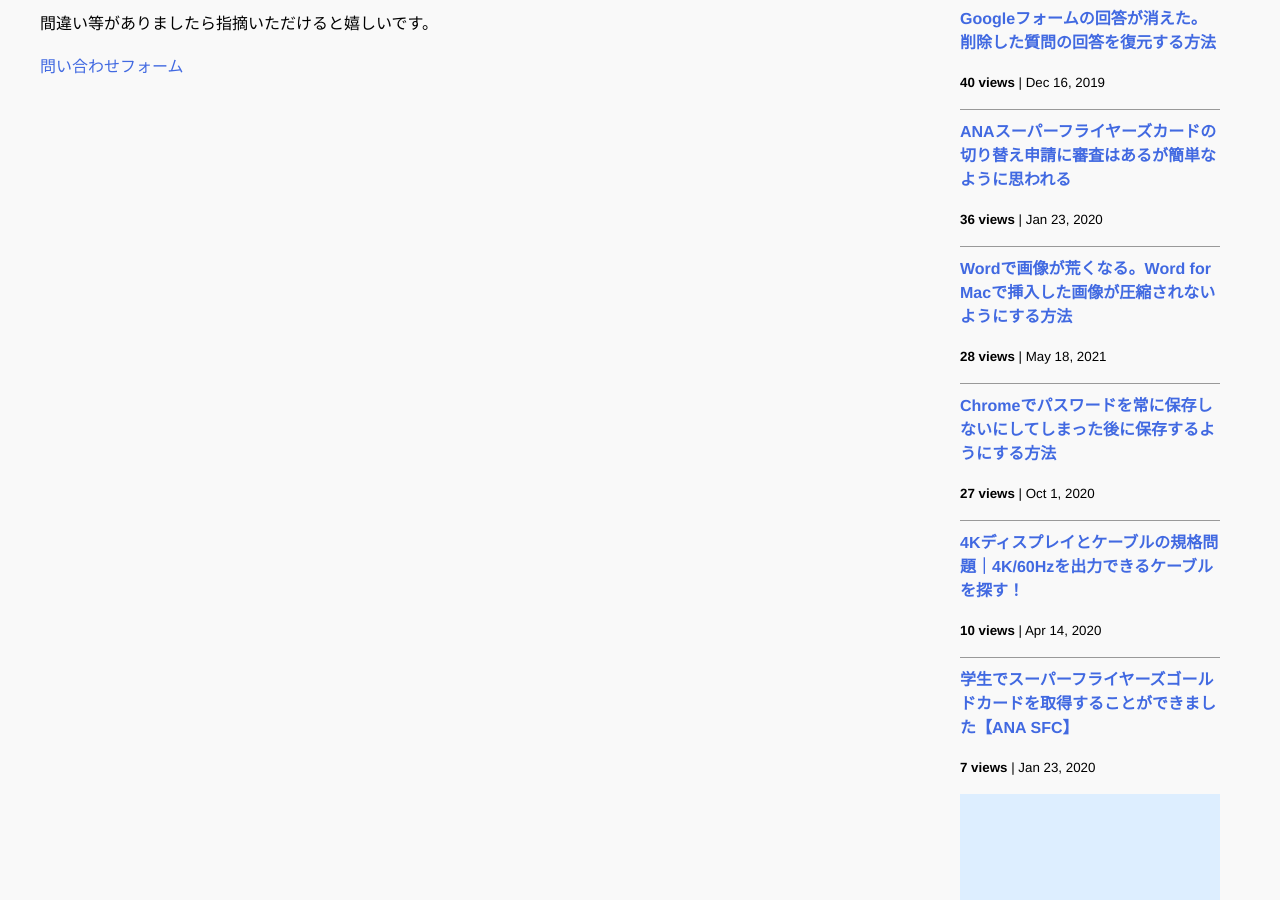
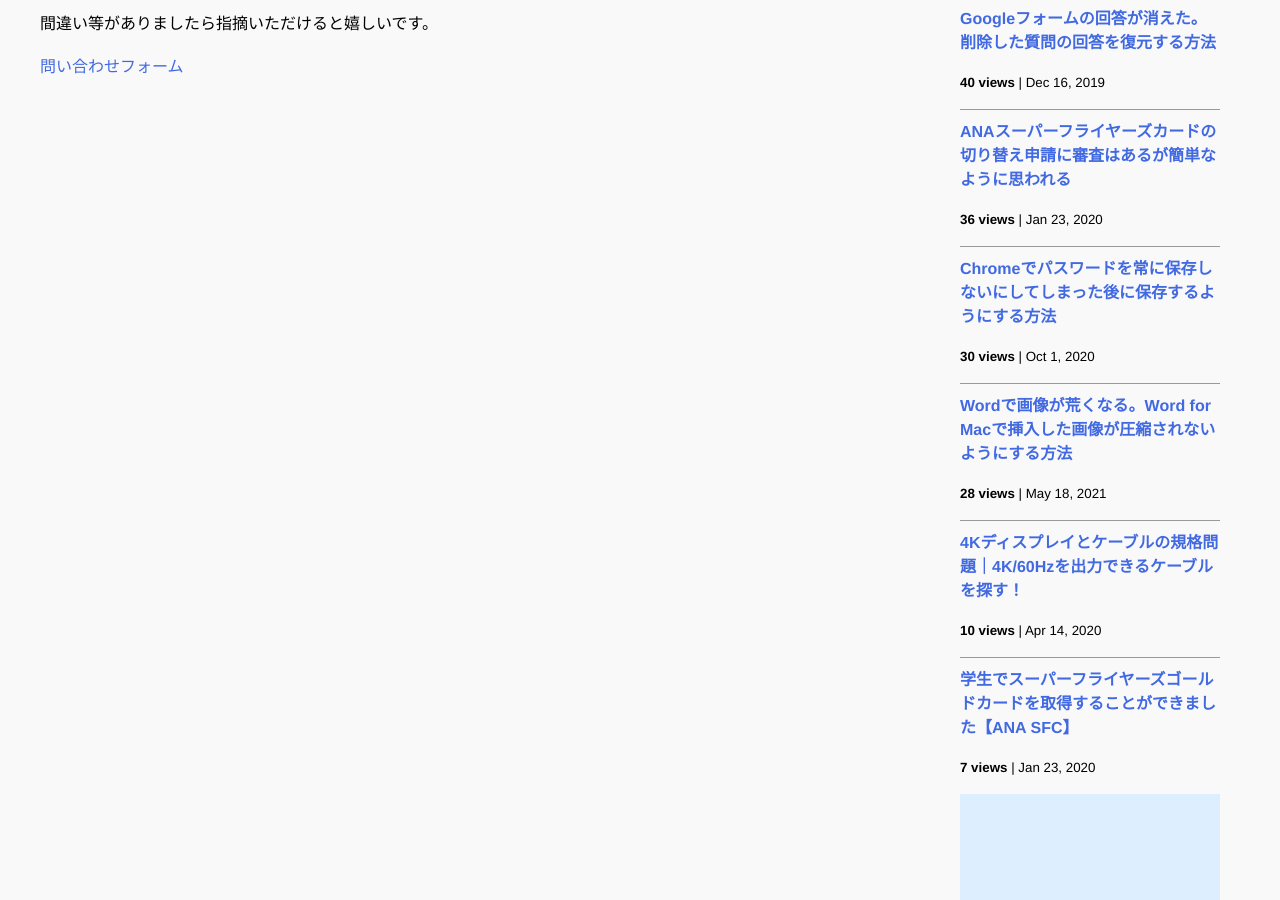
Before and after one commit to iwanaminami/shoyaiwaname, a Jekyll site: the page built from about.markdown, in a window 1280 px wide and 900 px high, scrolled down 991 px. Built offline with Jekyll 4.4.1, drawn with Linux system fonts in a browser that asks for light colours; nearby versions of some CDN libraries; comment, search, counter and statistics services are not loaded.

Commit message:
chore(ga): update _data/popularposts.yml 20260607-2052

```diff
--- a/_data/popularposts.yml
+++ b/_data/popularposts.yml
@@ -5,10 +5,10 @@ side:
     url: "/2019/12/16/restore-googleform.html"
   - view: 36
     url: "/2020/01/23/sfc-judge.html"
+  - view: 30
+    url: "/2020/10/01/googlepassword.html"
   - view: 28
     url: "/2021/05/18/image-compression-word.html"
-  - view: 27
-    url: "/2020/10/01/googlepassword.html"
   - view: 10
     url: "/2020/04/14/4kcable.html"
   - view: 8
```
